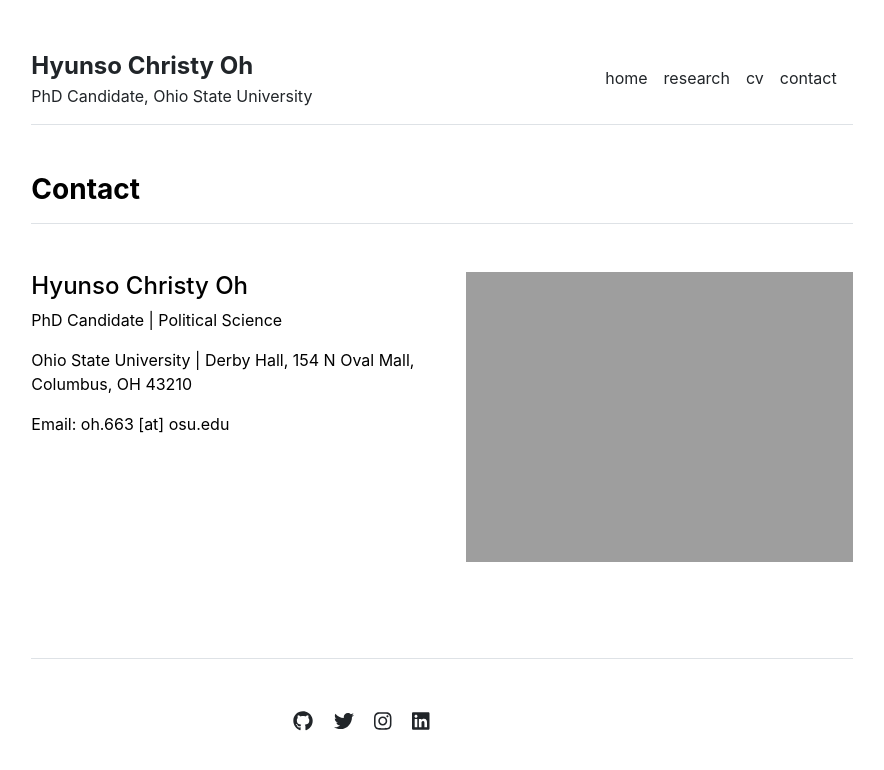
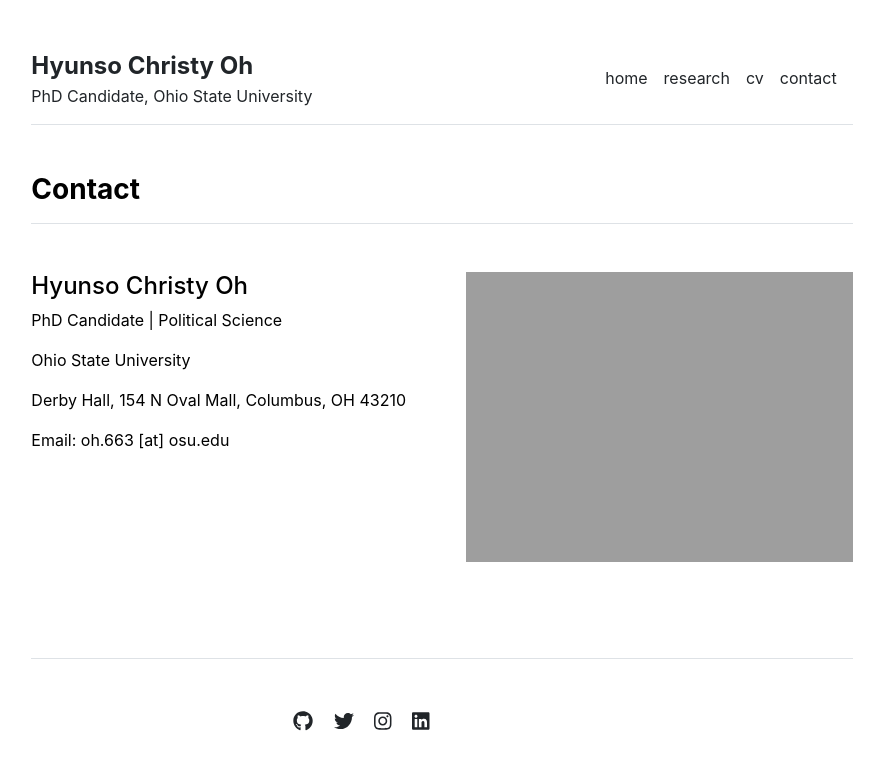
Before and after one commit to hyunso-christy-oh/hyunso-christy-oh.github.io, a Jekyll site: the page built from contact.md, in a window 1280 px wide. Shown: the top 770 px of the page, without its empty margins (198-1082 px from the left). Built offline with Jekyll 4.4.1, drawn with Linux system fonts in a browser that asks for light colours.

Commit message:
Update contact.html

```diff
--- a/_includes/contact.html
+++ b/_includes/contact.html
@@ -6,7 +6,8 @@
       <div class="col-md-6">
         <h4>{{ contact.name }}</h4>
         <p>{{ contact.title }} | {{ contact.department }}</p>
-        <p>{{ contact.institution }} | {{ contact.institution_address }}</p>
+        <p>{{ contact.institution }}</p>
+        <p>{{ contact.institution_address }}</p>
         <p>Email: {{ contact.email }}</p>
       </div>
       <div class="col-md-6">
```
